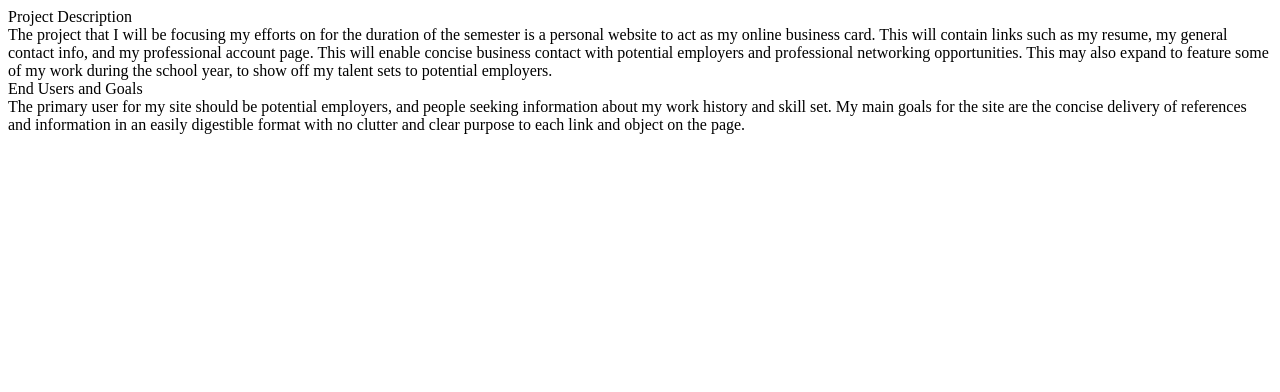
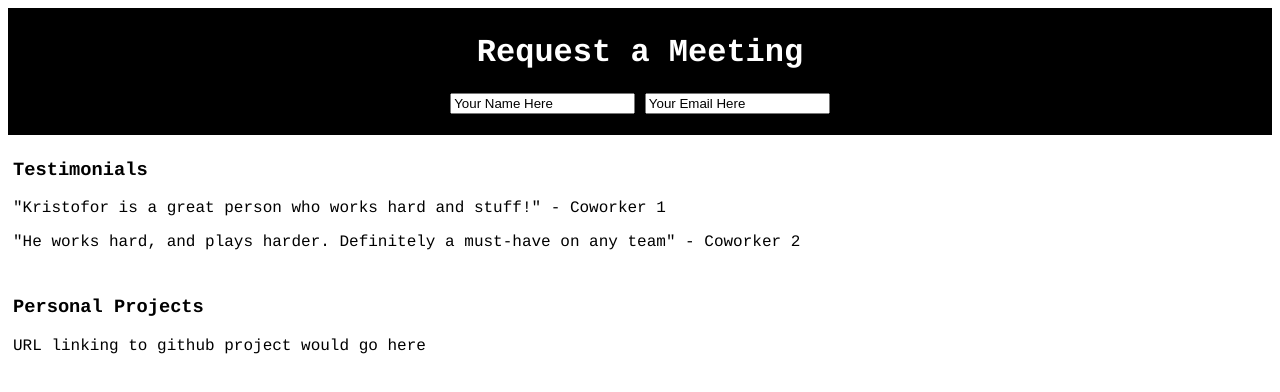
Before and after one commit to KristoforHorst/KristoforHorst, a plain HTML site: page index.html in a window 1280 px wide. Drawn offline with Linux system fonts and the light colour scheme.

Commit message:
changed index.html to be landingpage.html, moved index to index-original

```diff
--- a/index.html
+++ b/index.html
@@ -1,23 +1,56 @@
 <html>
-<Header>
-Project Description
-</Header>
-<Body>
-The project that I will be focusing my efforts on for the duration of
-the semester is a personal website to act as my online business card.
-This will contain links such as my resume, my general contact info, and
-my professional account page. This will enable concise business contact
-with potential employers and professional networking opportunities.
-</Body>
-<Body>
-This may also expand to feature some of my work during the school year,
-to show off my talent sets to potential employers.
-</Body>
-<Header>
-End Users and Goals
-</Header>
-<Body>
-The primary user for my site should be potential employers, and people seeking information about my work history and skill set.
-My main goals for the site are the concise delivery of references and information in an easily digestible format with no clutter and clear purpose to each link and object on the page.
-</Body>
+	<head>
+		<title> LandingPage </title>
+	</head>
+	<body>
+		<div id = formData>
+			<h1> Request a Meeting </h1>
+
+				<form action = "">
+				<input type ="text" name="ClientName" value= "Your Name Here">
+				<input type ="text" name="ClientEmail" value= "Your Email Here">
+				</form>
+		</div>
+		<div id = Personalize>
+		<h3>Testimonials </h3>
+		<p>
+		"Kristofor is a great person who works hard and stuff!" - Coworker 1
+		</p>
+		<p>
+		"He works hard, and plays harder. Definitely  a must-have on any team" - Coworker 2
+		</p>
+		</div>
+		<div id = Projects>
+		<h3> Personal Projects</h3>
+		<p> URL linking to github project would go here </p>
+
+		</div>
+	</body>
 </html>
+
+<style>
+
+#formData {
+    background-color:black;
+    color:white;
+    text-align:center;
+    padding:5px;
+	font-family:courier;
+}
+
+#Personalize {
+    background-color:white;
+    color:black;
+    text-align:left;
+    padding:5px;
+	font-family:courier;
+}
+
+#Projects {
+    background-color:white;
+    color:black;
+    text-align:left;
+    padding:5px;
+	font-family:courier;
+}
+</style>
```
Also changed, not shown: index-original.html (added, +23 -0 lines), 1 other file.
